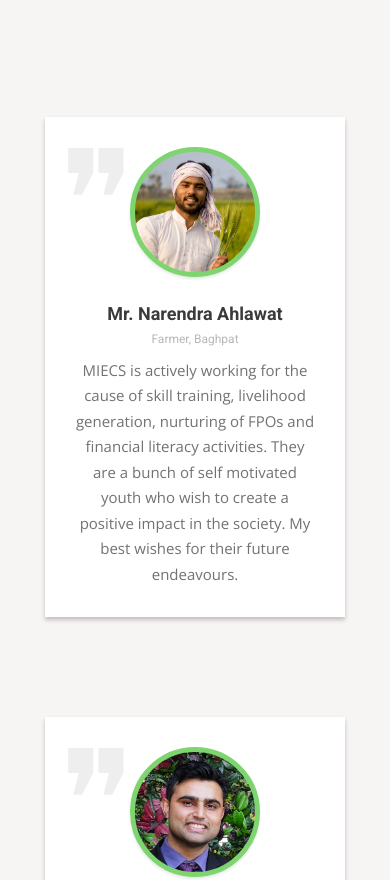
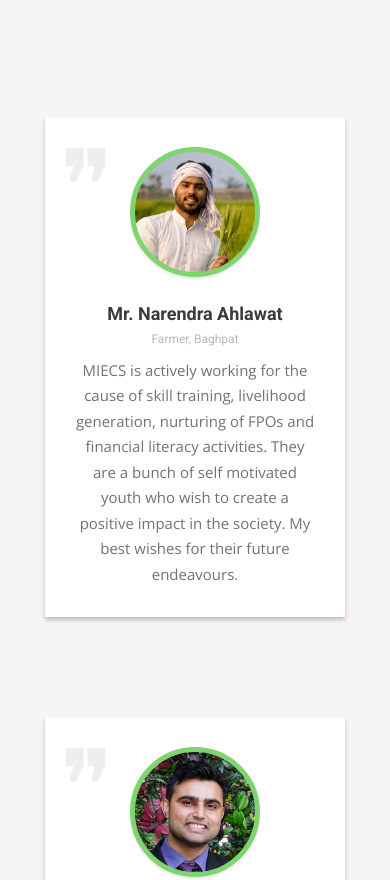
Before and after one commit to codewithmero/MIECS, a website: page index.html in a window 390 px wide. Shown: the part 10073-10953 px from the top of the page. Drawn offline with nearby package versions, Linux system fonts and the light colour scheme.

```diff
--- a/css/components/testimonial.css
+++ b/css/components/testimonial.css
@@ -75,4 +75,13 @@
         background: var(--color-white);
         box-shadow: 0 0.3rem 0.4rem rgba(51, 32, 32, 0.25);
     }
+
+    .testimonial::after {
+        content: "\0275E";
+        position: absolute;
+        font-size: 10rem;
+        color: var(--color-grey);
+        left: 1.5rem;
+        top: -2rem;
+    }
 }
```
